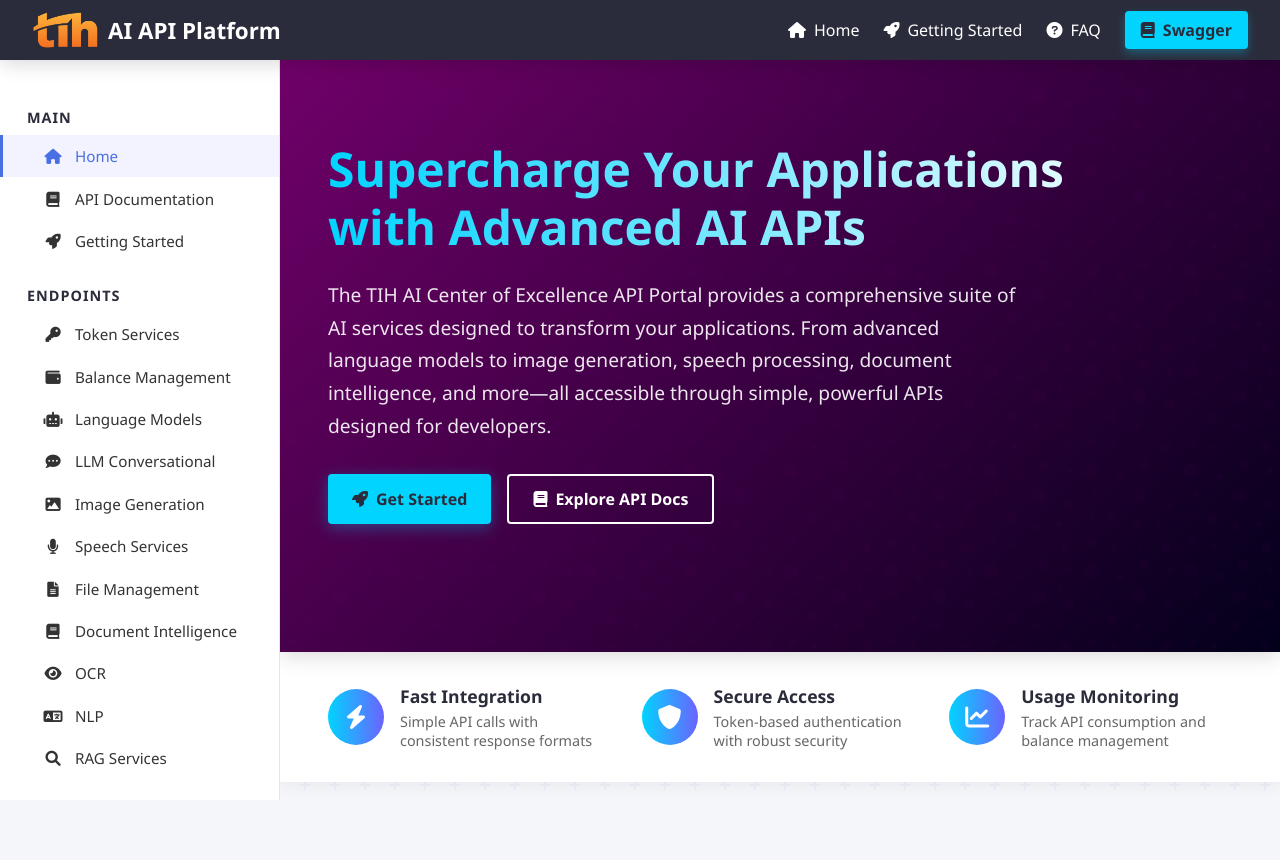
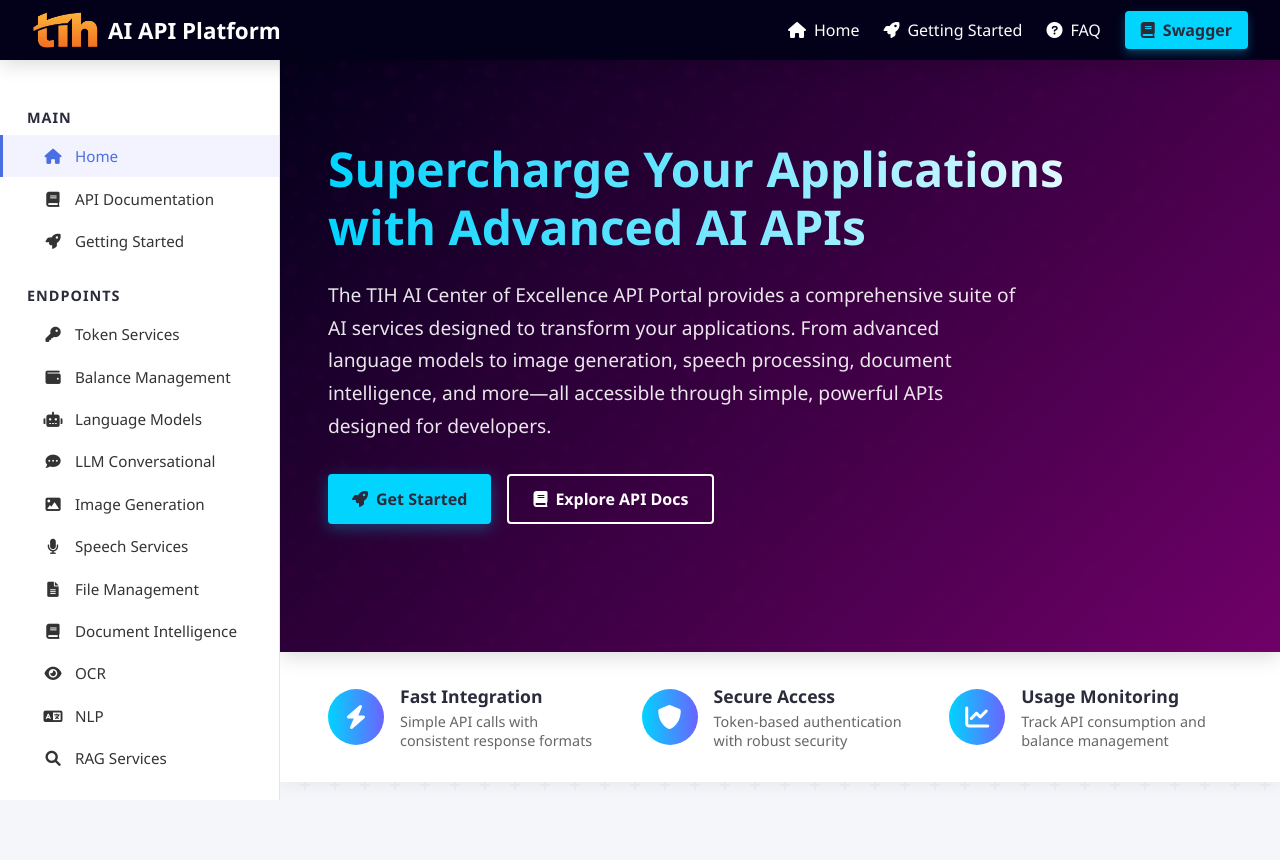
Before and after one commit to tevinric/ai-api-framework, a Flask app: page / in a window 1280 px wide. Shown: the top 860 px of the page. Run offline with Flask 3, Linux system fonts and the light colour scheme; parts of the project's set-up code (start-up, migrations or seed data) failed here and were passed over.

Commit message:
Update index.html

```diff
--- a/templates/index.html
+++ b/templates/index.html
@@ -49,7 +49,7 @@
         }
 
         .header {
-            background-color: var(--dark-color);
+            background-color: #03001A;
             color: var(--white-color);
             padding: 0 2rem;
             position: fixed;
@@ -200,7 +200,7 @@
 
         /* Hero */
         .hero {
-            background: linear-gradient(135deg, var(--magenta-dark) 0%, #03001A 100%);
+            background: linear-gradient(135deg, #03001A 0%, var(--magenta-dark) 100%);
             color: var(--white-color);
             padding: 5rem 3rem;
             position: relative;
@@ -626,7 +626,7 @@
         /* API metrics section */
         .api-metrics {
             padding: 3rem;
-            background-color: var(--dark-color);
+            background-color: #03001A;
             color: var(--white-color);
         }
 
@@ -756,7 +756,7 @@
 
         /* Footer */
         .footer {
-            background-color: var(--dark-color);
+            background-color: #03001A;
             color: var(--white-color);
             text-align: center;
             padding: 3rem;
@@ -1175,7 +1175,7 @@
             <div class="cta-container">
                 <h2>Ready to Get Started?</h2>
                 <p>Download our Postman Collection for quick integration or explore our API documentation to learn more.</p>
-                <div class="cta-buttons">
+                <div class="download-btn-container" style="display: flex; justify-content: center; margin: 2rem 0;">
                     <a href="/static/files/ai-api-postman-collection.json" class="cta-btn">
                         <i class="fas fa-download"></i> Download Postman Collection
                     </a>
```
